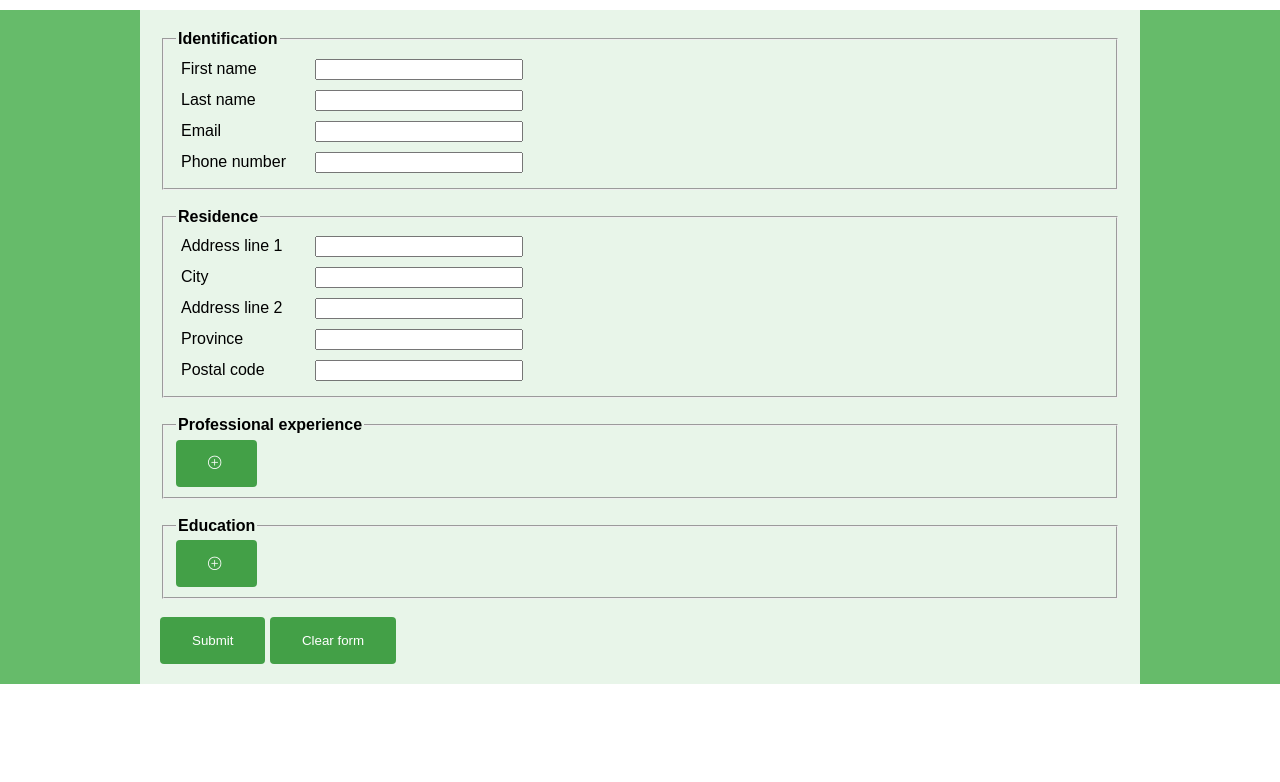
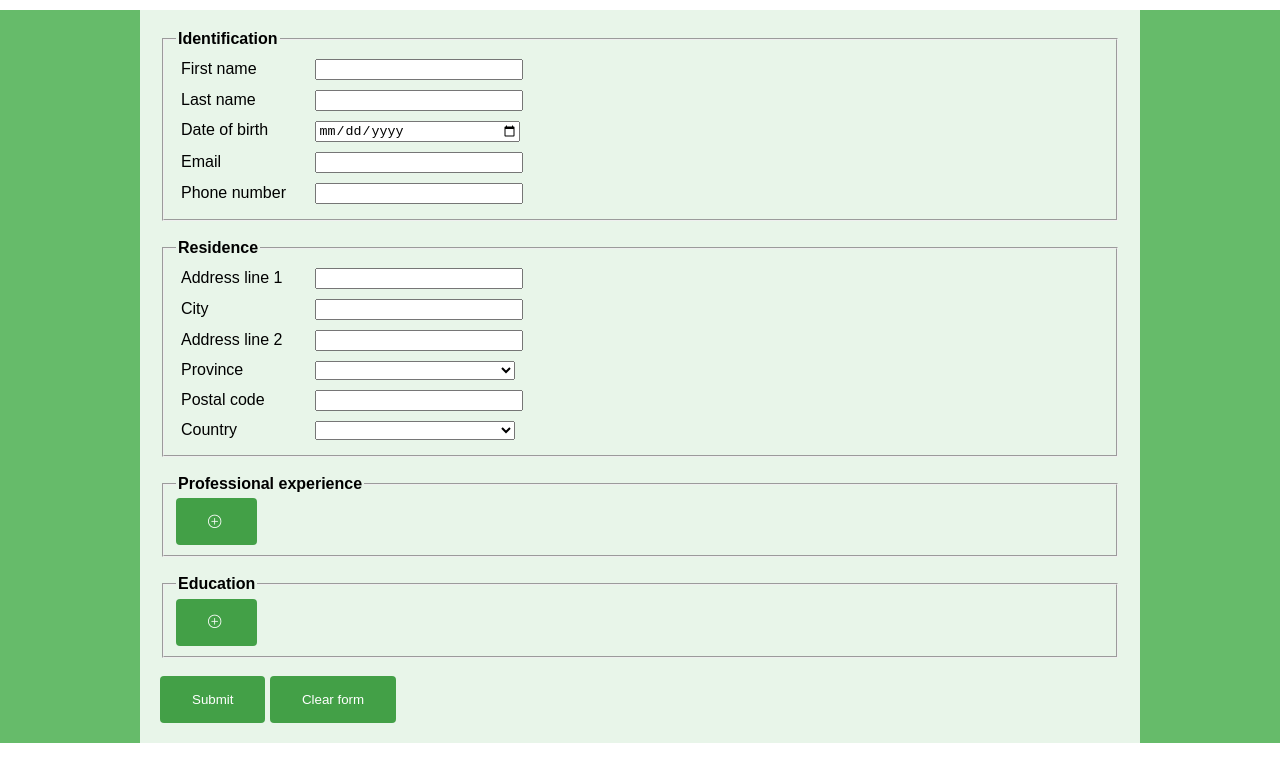
Before and after one commit to anhkhoido/formValidationWithTypeScript, a website: page index.html in a window 1280 px wide. Drawn offline with nearby package versions, Linux system fonts and the light colour scheme; files that its build step writes are made by us from their sources.

Commit message:
Added two fields for select tags.

```diff
--- a/index.html
+++ b/index.html
@@ -31,6 +31,9 @@
                 <label for="lastname">Last name</label>
                 <input type="text" id="lastname" name="lastname" />
                 <br />
+                <label for="date_of_birth">Date of birth</label>
+                <input type="date" id="date_of_birth" name="date_of_birth" />
+                <br />
                 <label for="email">Email</label>
                 <input type="text" id="email" name="email" />
                 <br />
@@ -52,10 +55,13 @@
                 <input type="text" id="addressline2" name="addressline2" />
                 <br />
                 <label for="province">Province</label>
-                <input type="text" id="province" name="province" />
+                <select id="province" name="province"></select>
                 <br />
                 <label for="postalcode">Postal code</label>
                 <input type="text" id="postalcode" name="postalcode" />
+                <br />
+                <label for="country">Country</label>
+                <select id="country" name="country"></select>
             </fieldset>
             <br />
 
```
